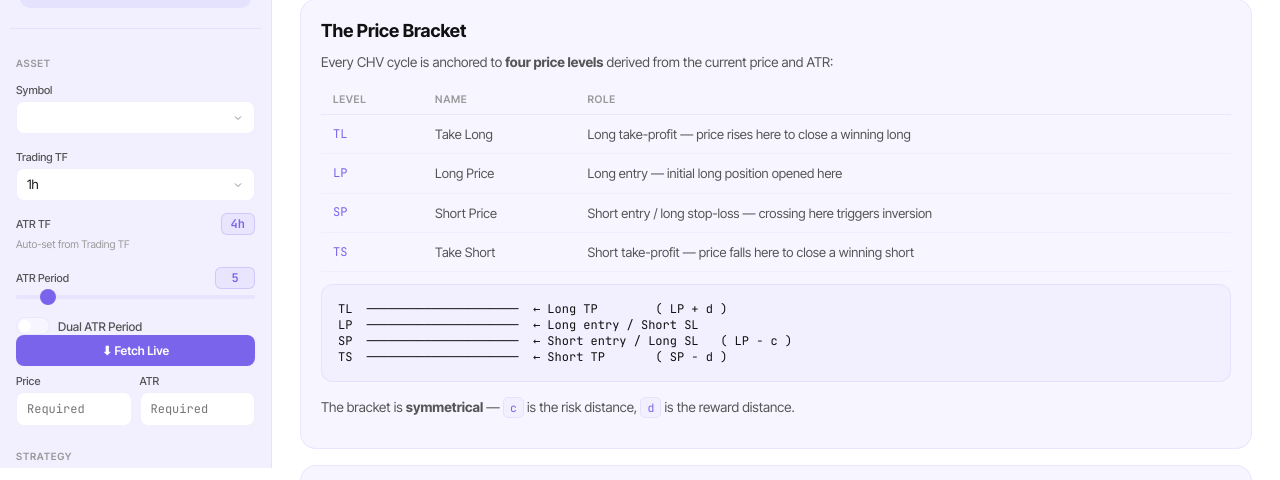
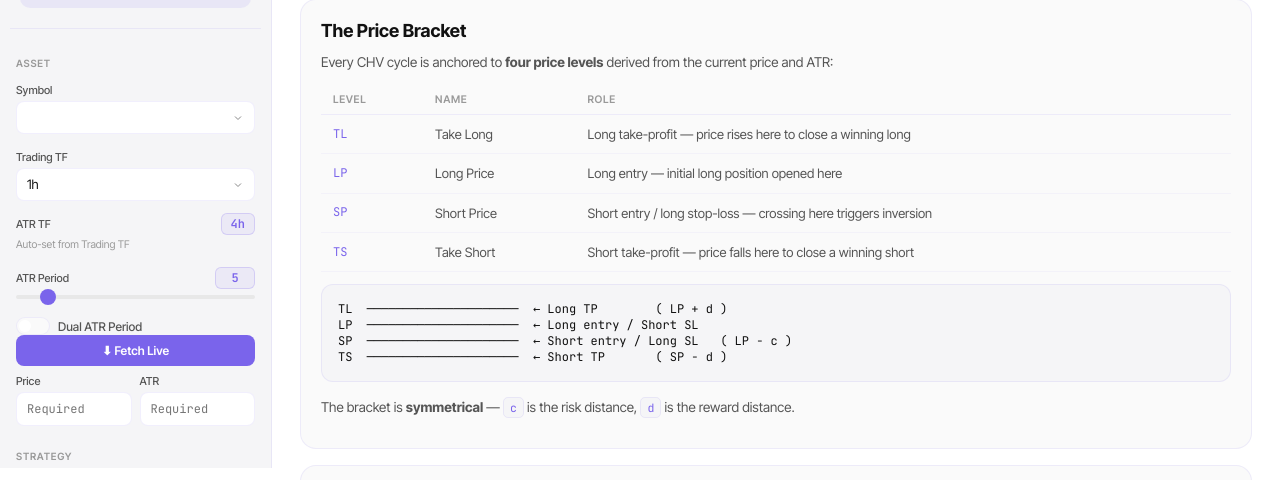
Before and after one commit to vijatum4/chv-coinm-simulator, a Flask app: page /sim/about in a window 1280 px wide. Shown: the part 332-812 px from the top of the page. Run offline with Flask 3, Linux system fonts and the light colour scheme; data that the repository does not hold is empty.

Commit message:
Theme: pure white/neutral-gray backgrounds (remove purple tints)

```diff
--- a/templates/simulator/base.html
+++ b/templates/simulator/base.html
@@ -13,11 +13,11 @@
    CHV COINM SIMULATOR — Solana Light Theme
    ============================================================ */
 :root {
-  --olive-900: #F2F0FF;   /* sidebar, code bg, param-card bg */
+  --olive-900: #F5F5F7;   /* sidebar, code bg, param-card bg */
   --olive-800: #FFFFFF;   /* main bg, inputs */
-  --olive-700: #F7F5FF;   /* cards, table headers */
-  --olive-600: #E8E4FD;   /* slider track, deeper surfaces */
-  --olive-500: #D2CBFB;   /* accent surface */
+  --olive-700: #FAFAFA;   /* cards, table headers */
+  --olive-600: #E8E8E8;   /* slider track, deeper surfaces */
+  --olive-500: #D0D0D0;   /* accent surface */
   --line: rgba(122,100,235,0.10);
   --line-strong: rgba(122,100,235,0.22);
   --beige: #111111;       /* main text */
```
